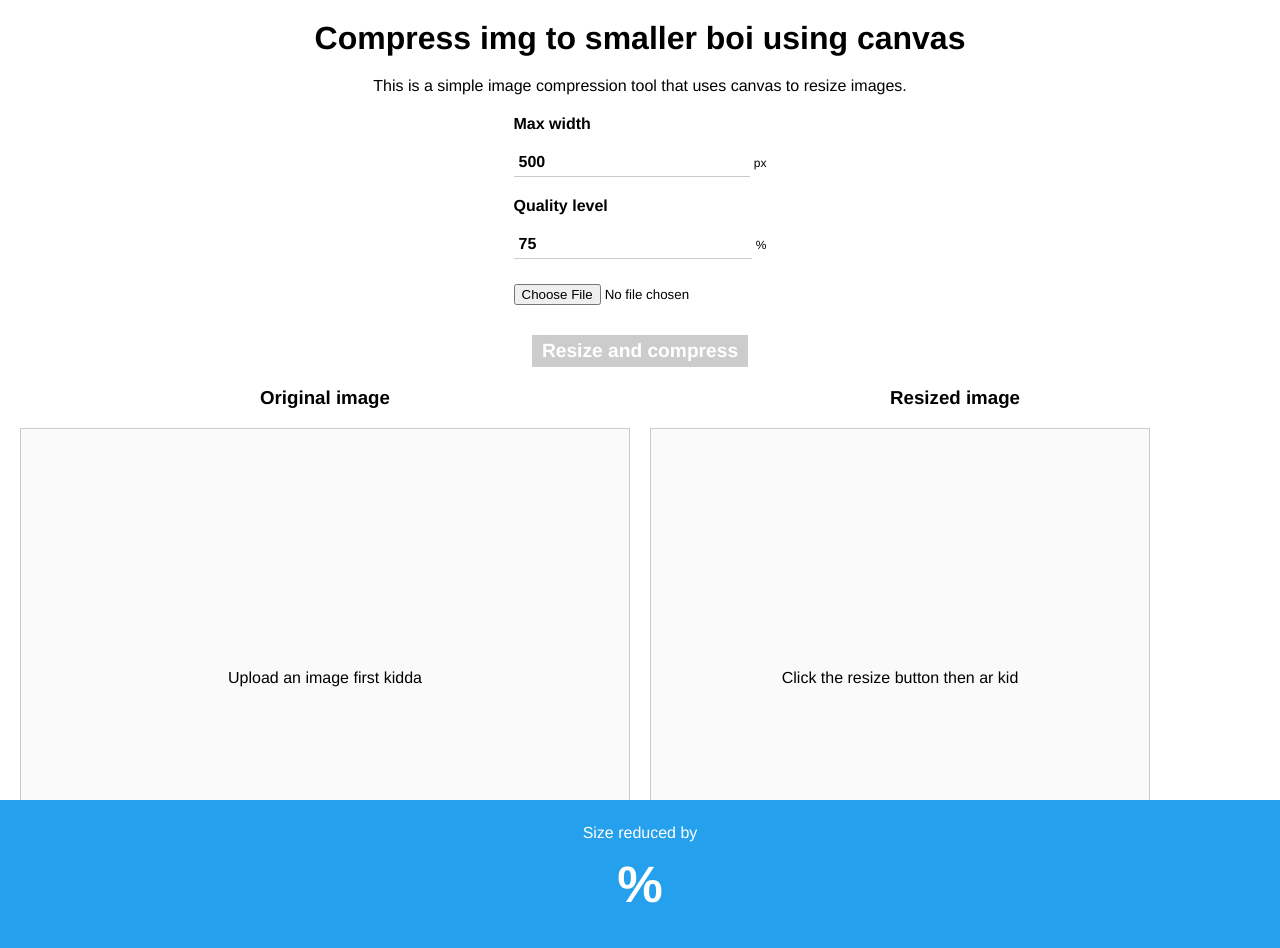
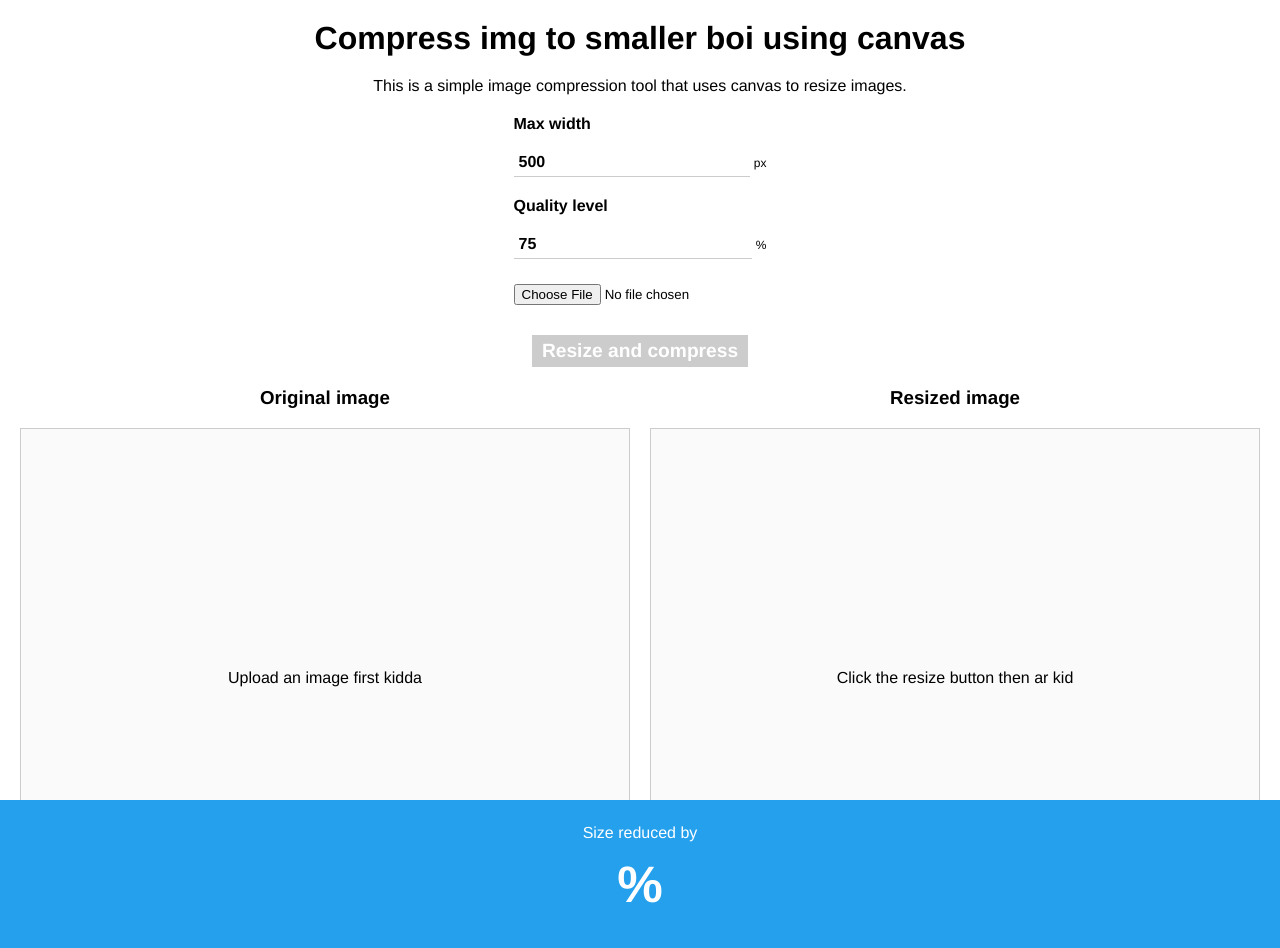
Before and after one commit to marcelpoz/client-side-image-compression, a Vue app: page / in a window 1280 px wide. Shown: the top 948 px of the page. Built offline with nearby package versions, Linux system fonts and the light colour scheme.

Commit message:
Update ResizedImage.vue

```diff
--- a/src/components/ResizedImage.vue
+++ b/src/components/ResizedImage.vue
@@ -1,5 +1,5 @@
 <template>
-  <section class="resized-image">
+  <section class="resized-image" :class="{ 'resized-image--has-image': file }">
     <h3 class="resized-image__title">Resized image</h3>
     <div class="resized-image__inner">
       <Loader v-if="loading" class="resized-image__loader" />
@@ -82,7 +82,6 @@ export default {
 
             // When the ratio is lower than 1, the image is larger than it should be and we need to resize it
             if (ratio < 1) {
-
               // Create 2D canvas context
               const canvas = document.createElement("canvas");
               const ctx = canvas.getContext("2d");
@@ -145,6 +144,8 @@ export default {
 
 <style lang="scss" scoped>
 .resized-image {
+  $block: &;
+
   &__title {
     margin-bottom: 1em;
   }
@@ -154,9 +155,13 @@ export default {
     align-items: center;
     justify-content: center;
     min-height: 500px;
-    width: 500px;
+    width: 100%;
     background-color: #fafafa;
     border: 1px solid #ccc;
+
+    #{$block}--has-image & {
+      min-height: 0;
+    }
   }
 
   &__result {
```
